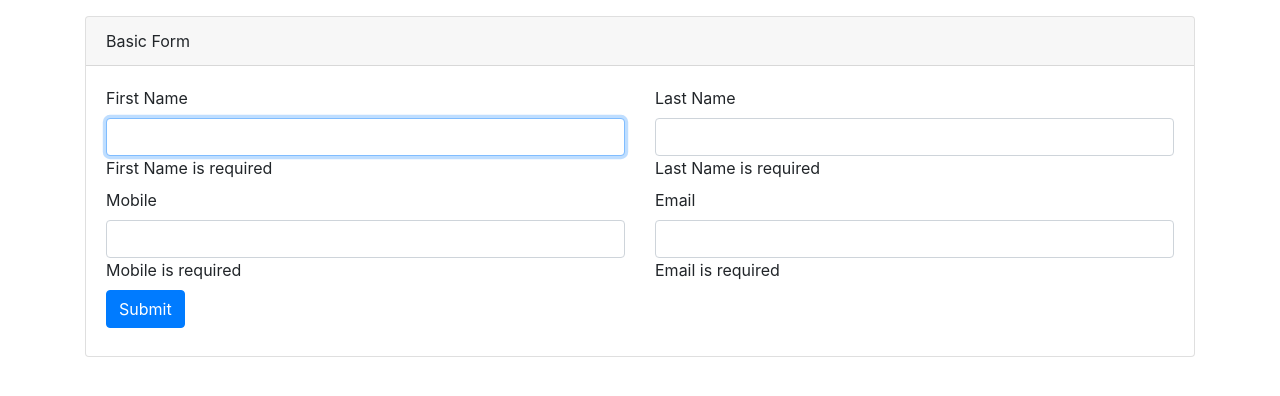
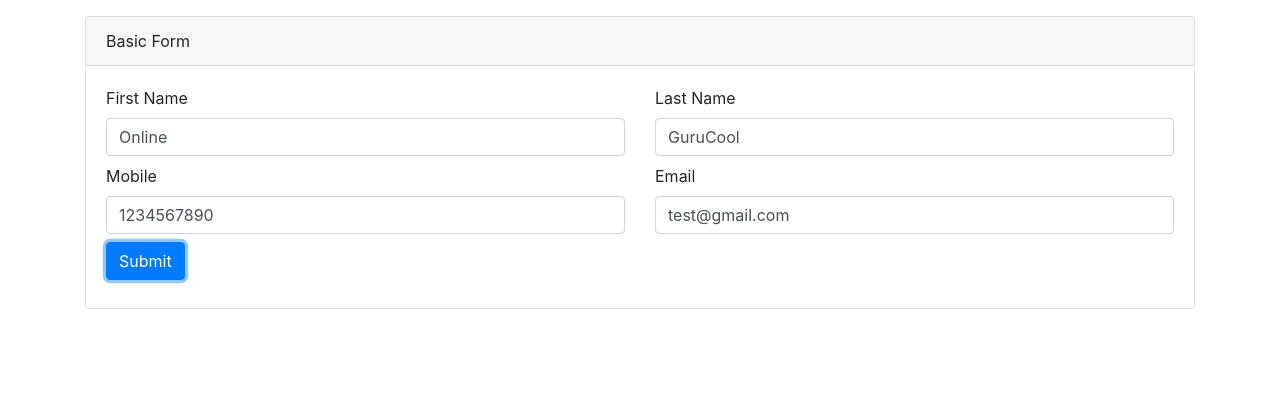
Before and after one commit to onlinegurucool/jQuery-validation, a plain HTML site: page index.html in a window 1280 px wide. Both pictures are taken after a click on the button "Submit". Drawn offline with nearby package versions, Linux system fonts and the light colour scheme.

Commit message:
submithandlr added

```diff
--- a/index.html
+++ b/index.html
@@ -24,21 +24,21 @@
                         <div class="row pb-2">
                             <div class="col">
                                 <label for="">First Name</label>
-                                <input type="text" class="form-control" name="first_name" required="required">
+                                <input type="text" class="form-control" name="first_name" required="required" value="Online">
                             </div>
                             <div class="col">
                                 <label for="">Last Name</label>
-                                <input type="text" class="form-control" name="last_name"  required="required">
+                                <input type="text" class="form-control" name="last_name"  required="required" value="GuruCool">
                             </div>
                         </div>
                         <div class="row pb-2">
                             <div class="col">
                                 <label for="">Mobile</label>
-                                <input type="text" class="form-control" name="mobile"  required="required">
+                                <input type="text" class="form-control" name="mobile"  required="required" value="1234567890">
                             </div>
                             <div class="col">
                                 <label for="">Email</label>
-                                <input type="text" class="form-control" name="email"  required="required" data-validate="email">
+                                <input type="text" class="form-control" name="email"  required="required" data-validate="email" value="test@gmail.com">
                             </div>
                         </div>
                         <div class="row pb-2">
--- a/scripts/main.js
+++ b/scripts/main.js
@@ -1,6 +1,15 @@
 $(window).on('load',function(){
     $('.check-form').validate({
-        errorElement: `span`
+        errorElement: `span`,
+        errorClass: `text-danger`,
+        submitHandler: function(form) {
+            // find button
+            let button = $(form).find('button');
+            button.prepend(`<i class="fa fa-spin fa-sync-alt"></i>`)
+            setTimeout(() => {
+                form.submit();
+            }, 4000);
+        }
     })
 
     $('[required="required"]').each(function(){
```
